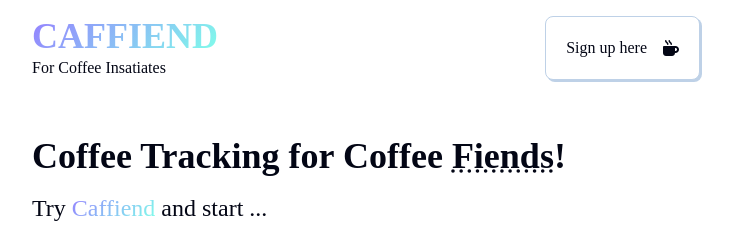
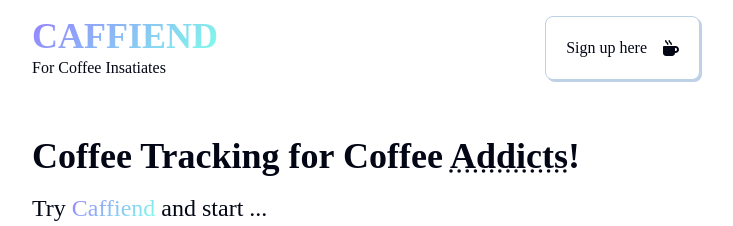
Before and after one commit to JeremiahM23/caffiend, a React (Vite) app: page / in a window 1280 px wide. Shown: the top 226 px of the page, without its empty margins (274-1007 px from the left). Built offline with nearby package versions, Linux system fonts and the light colour scheme; no server answers; a web font is replaced by a local one.

Commit message:
Update Hero.jsx

```diff
--- a/src/components/Hero.jsx
+++ b/src/components/Hero.jsx
@@ -1,7 +1,7 @@
 export default function Hero() {
     return(
         <>
-        <h1>Coffee Tracking for Coffee <abbr title="An enthusiast or devotee">Fiends</abbr>!</h1>
+        <h1>Coffee Tracking for Coffee <abbr title="An enthusiast or devotee">Addicts</abbr>!</h1>
         <div className="benefits-list">
             <h3 className="font-bolder">Try <span className="text-gradient">Caffiend</span> and start ...</h3>
             <p>✅ Tracking every coffee </p>
```
